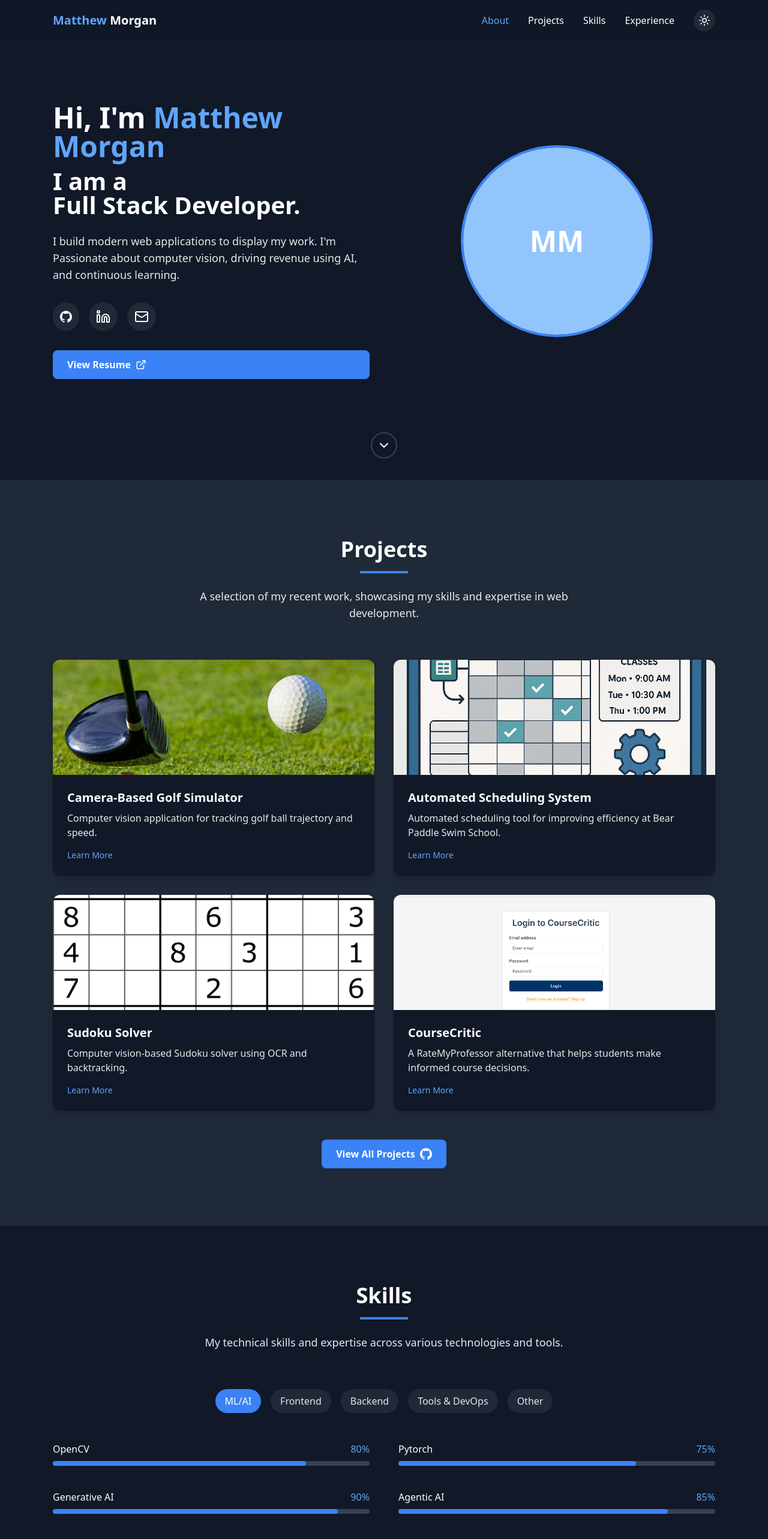
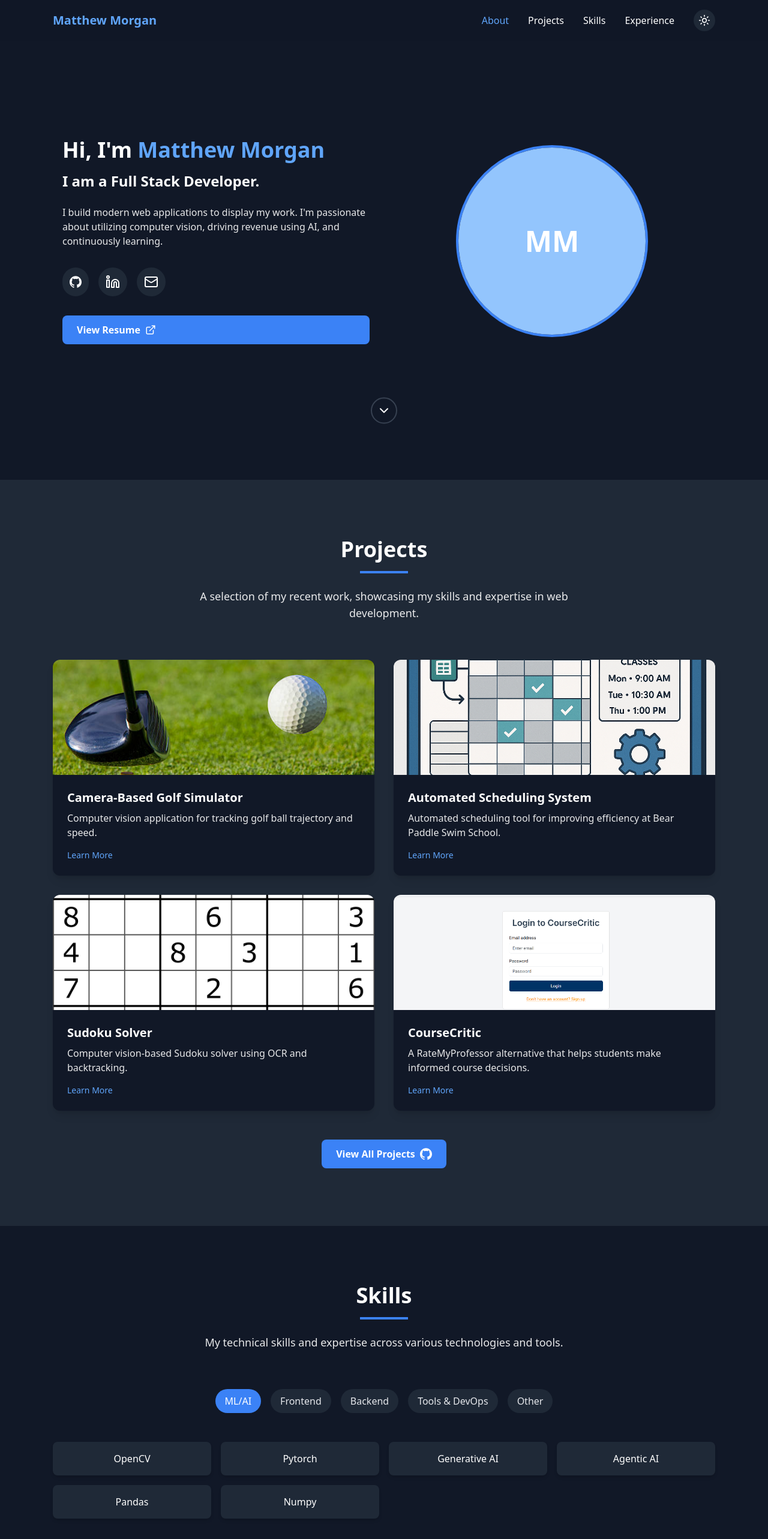
Before and after one commit to MattMNIA/PortfolioSite, a React (Create React App) app in the folder client/: page / in a window 1280 px wide. Shown: the top 2566 px of the page at 60% size. Built offline with nearby package versions, Linux system fonts and the light colour scheme.

Commit message:
Liv critiques

```diff
--- a/client/src/App.js
+++ b/client/src/App.js
@@ -42,7 +42,7 @@ const App = () => {
             <div className="flex flex-col md:flex-row justify-between items-center">
               <div className="mb-6 md:mb-0">
                 <h2 className="text-xl font-bold">
-                  <span className={`${darkMode ? 'text-blue-400' : 'text-blue-600'}`}>Matthew</span> Morgan
+                  <span className={`${darkMode ? 'text-blue-400' : 'text-blue-600'}`}>Matthew Morgan</span>
                 </h2>
                 <p className="mt-2 opacity-80">Built with React</p>
               </div>
--- a/client/src/sections/HomePage.js
+++ b/client/src/sections/HomePage.js
@@ -46,7 +46,7 @@ const HomePage = ({ darkMode, setDarkMode }) => {
             transition={{ duration: 0.5 }}
             className="text-xl font-bold"
           >
-            <span className={`${darkMode ? 'text-blue-400' : 'text-blue-600'}`}>Matthew</span> Morgan
+            <span className={`${darkMode ? 'text-blue-400' : 'text-blue-600'}`}>Matthew Morgan</span>
           </motion.div>
 
           {/* Desktop Navigation */}
@@ -117,8 +117,6 @@ const HomePage = ({ darkMode, setDarkMode }) => {
           </motion.div>
         )}
       </nav>
-
-      {/* Hero Section */}
         <motion.section
           id="about"
           className="min-h-screen flex flex-col justify-center pt-20"
@@ -132,16 +130,16 @@ const HomePage = ({ darkMode, setDarkMode }) => {
           animate={{ opacity: 1, x: 0 }}
           transition={{ duration: 0.8, delay: 0.3 }}
             >
-            <h1 className="text-4xl md:text-5xl font-bold mb-4">
+          <h1 className="text-3xl md:text-4xl font-bold mb-4">
             Hi, I'm <span className={darkMode ? 'text-blue-400' : 'text-blue-600'}>Matthew Morgan</span>
           </h1>
-            <h2 className="text-2xl md:text-3xl font-semibold mb-6">
+          <h2 className="text-xl md:text-2xl font-semibold mb-6">
             <motion.span
               initial={{ opacity: 0 }}
               animate={{ opacity: 1 }}
               transition={{ duration: 1.5, delay: 0.6 }}
             >
-                <div style={{ fontSize: '2.5rem', display: 'inline-block' }}>I am a&nbsp;</div>
+              <div style={{ fontSize: '1.5rem', display: 'inline-block' }}>I am a&nbsp;</div>
               <TypeAnimation
             sequence={[
               ' ML/AI Engineer.',
@@ -157,15 +155,15 @@ const HomePage = ({ darkMode, setDarkMode }) => {
             ]}
             wrapper="div"
             speed={10}
-                  style={{ fontSize: '2.5rem', display: 'inline-block' }}
+            style={{ fontSize: '1.5rem', display: 'inline-block' }}
             repeat={Infinity}
               />
             </motion.span>
             <br />
 
           </h2>
-            <p className="text-lg mb-8 max-w-lg opacity-90">
-              I build modern web applications to display my work. I'm Passionate about computer vision, driving revenue using AI, and continuous learning.
+          <p className="text-base mb-8 max-w-lg opacity-90">
+            I build modern web applications to display my work. I'm passionate about utilizing computer vision, driving revenue using AI, and continuously learning.
           </p>
           <div className="flex space-x-4 mb-8">
             <motion.a
--- a/client/src/sections/SkillsSection.js
+++ b/client/src/sections/SkillsSection.js
@@ -14,43 +14,43 @@ const SkillsSection = ({ darkMode }) => {
 
   const skills = {
     ml: [
-      { name: 'OpenCV', level: 80 },
-      { name: 'Pytorch', level: 75 },
-      { name: 'Generative AI', level: 90 },
-      { name: 'Agentic AI', level: 85 },
-      { name: 'Pandas', level: 70 },
-      { name: 'Numpy', level: 75 }
+      { name: 'OpenCV' },
+      { name: 'Pytorch' },
+      { name: 'Generative AI' },
+      { name: 'Agentic AI' },
+      { name: 'Pandas' },
+      { name: 'Numpy' }
     ],
     frontend: [
-      { name: 'React', level: 95 },
-      { name: 'JavaScript', level: 90 },
-      { name: 'TypeScript', level: 85 },
-      { name: 'HTML/CSS', level: 90 },
-      { name: 'Bootstrap CSS', level: 85 },
+      { name: 'React' },
+      { name: 'JavaScript' },
+      { name: 'TypeScript' },
+      { name: 'HTML/CSS' },
+      { name: 'Bootstrap CSS' },
     ],
     backend: [
-      { name: 'Node.js', level: 80 },
-      { name: 'Flask', level: 75 },
-      { name: 'Express', level: 85 },
-      { name: 'MongoDB', level: 75 },
-      { name: 'REST APIs', level: 90 },
-      { name: 'MySQL', level: 95 },
+      { name: 'Node.js' },
+      { name: 'Flask' },
+      { name: 'Express' },
+      { name: 'MongoDB' },
+      { name: 'REST APIs' },
+      { name: 'MySQL' },
     ],
     tools: [
-      { name: 'Git', level: 90 },
-      { name: 'Docker', level: 75 },
-      { name: 'CI/CD', level: 70 },
-      { name: 'Azure', level: 70 },
-      { name: 'Junit/Testing', level: 80 },
+      { name: 'Git' },
+      { name: 'Docker' },
+      { name: 'CI/CD' },
+      { name: 'Azure' },
+      { name: 'Junit/Testing' },
     ],
     other: [
-      { name: 'UI/UX Design', level: 70 },
-      { name: 'Performance Optimization', level: 80 },
-      { name: 'Algorithms', level: 80 },
-      { name: 'SEO', level: 65 },
-      { name: 'Technical Writing', level: 75 },
-      { name: 'Accessibility', level: 70 },
-      { name: 'Problem Solving', level: 90 },
+      { name: 'UI/UX Design' },
+      { name: 'Performance Optimization' },
+      { name: 'Algorithms' },
+      { name: 'SEO' },
+      { name: 'Technical Writing' },
+      { name: 'Accessibility' },
+      { name: 'Problem Solving' },
     ],
   };
 
@@ -118,36 +118,23 @@ const SkillsSection = ({ darkMode }) => {
           </div>
         </div>
 
-        {/* Skill Bars */}
+        {/* Skill Items - Modified to remove percentages */}
         <motion.div
           key={activeCategory}
           variants={containerVariants}
           initial="hidden"
           whileInView="show"
           viewport={{ once: true }}
-          className="grid md:grid-cols-2 gap-x-12 gap-y-6"
+          className="grid grid-cols-2 sm:grid-cols-3 md:grid-cols-4 gap-4"
         >
           {skills[activeCategory].map((skill, index) => (
             <motion.div
               key={skill.name}
               variants={itemVariants}
-              className="mb-4"
+              whileHover={{ scale: 1.05 }}
+              className={`p-4 rounded-lg ${darkMode ? 'bg-gray-800' : 'bg-gray-100'} flex items-center justify-center shadow-md`}
             >
-              <div className="flex justify-between mb-2">
-                <span className="font-medium">{skill.name}</span>
-                <span className={`${darkMode ? 'text-blue-400' : 'text-blue-600'}`}>{skill.level}%</span>
-              </div>
-              <div
-                className={`h-2 w-full rounded-full ${darkMode ? 'bg-gray-700' : 'bg-gray-200'}`}
-              >
-                <motion.div
-                  initial={{ width: 0 }}
-                  whileInView={{ width: `${skill.level}%` }}
-                  viewport={{ once: true }}
-                  transition={{ duration: 1, delay: index * 0.1 }}
-                  className={`h-full rounded-full ${darkMode ? 'bg-blue-500' : 'bg-blue-600'}`}
-                ></motion.div>
-              </div>
+              <span className="font-medium text-center">{skill.name}</span>
             </motion.div>
           ))}
         </motion.div>
```
Lines whose indentation alone changed are shown as unchanged.
